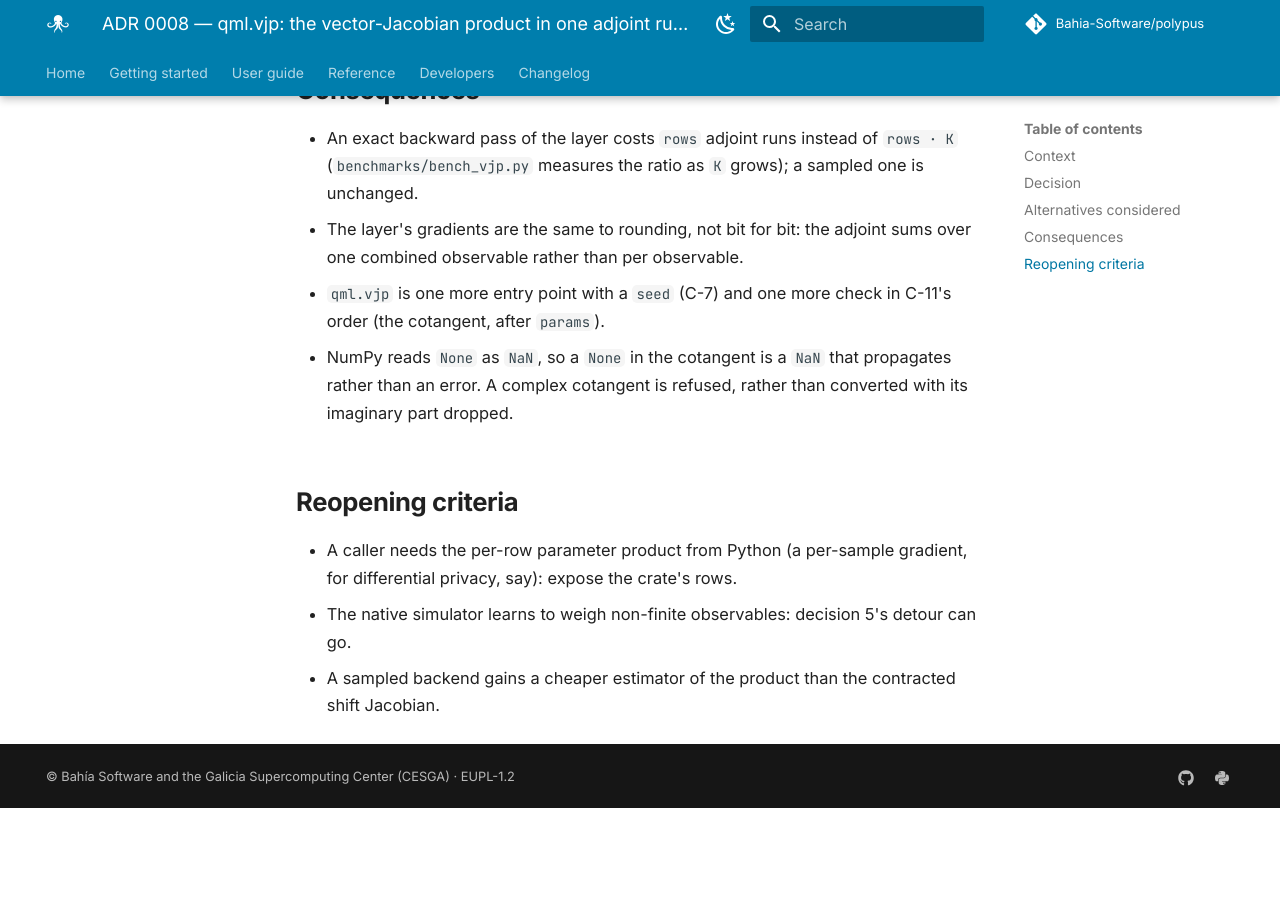
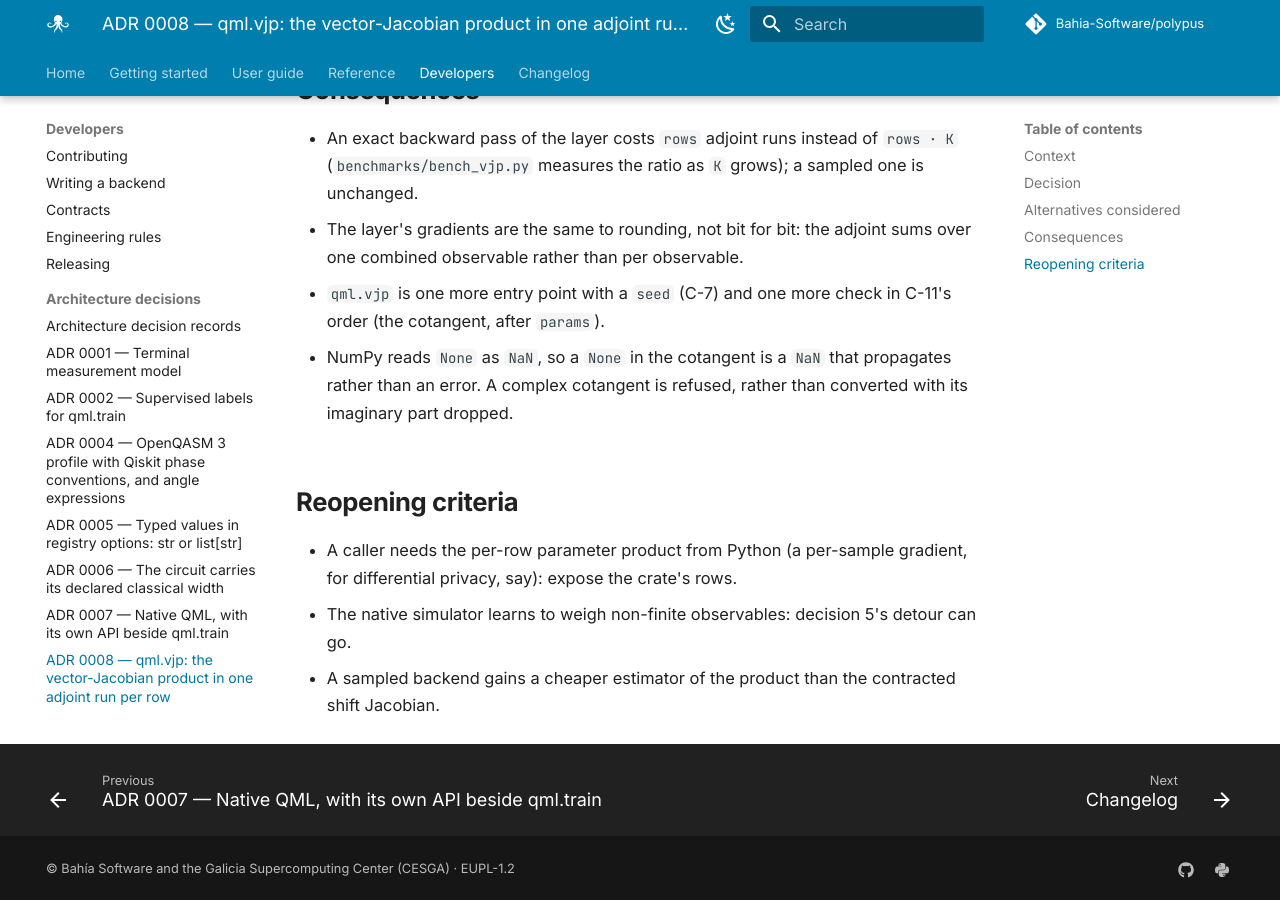
Before and after one commit to Bahia-Software/polypus, an MkDocs documentation site: the page built from docs/adr/0008-vector-jacobian-product.md, in a window 1280 px wide and 900 px high, scrolled down 2605 px. Built offline with MkDocs 1.6.1 and Material for MkDocs 9.7.7, drawn with Linux system fonts in a browser that asks for light colours; plug-ins that fetch from the network failed and are left out; comment, search, counter and statistics services are not loaded; before the commit the page ends 3413 px from its top, so only the background shows below that.

Commit message:
docs(adr): list ADR 0008 in the site navigation
mkdocs build --strict fails on a page that exists but is not in the nav,
and ADR 0008 was added without its entry, which broke the Docs workflow.

Refs: #559

```diff
--- a/mkdocs.yml
+++ b/mkdocs.yml
@@ -134,4 +134,5 @@ nav:
           - adr/0005-registry-option-values.md
           - adr/0006-declared-classical-registers.md
           - adr/0007-native-qml.md
+          - adr/0008-vector-jacobian-product.md
   - Changelog: changelog.md
```
